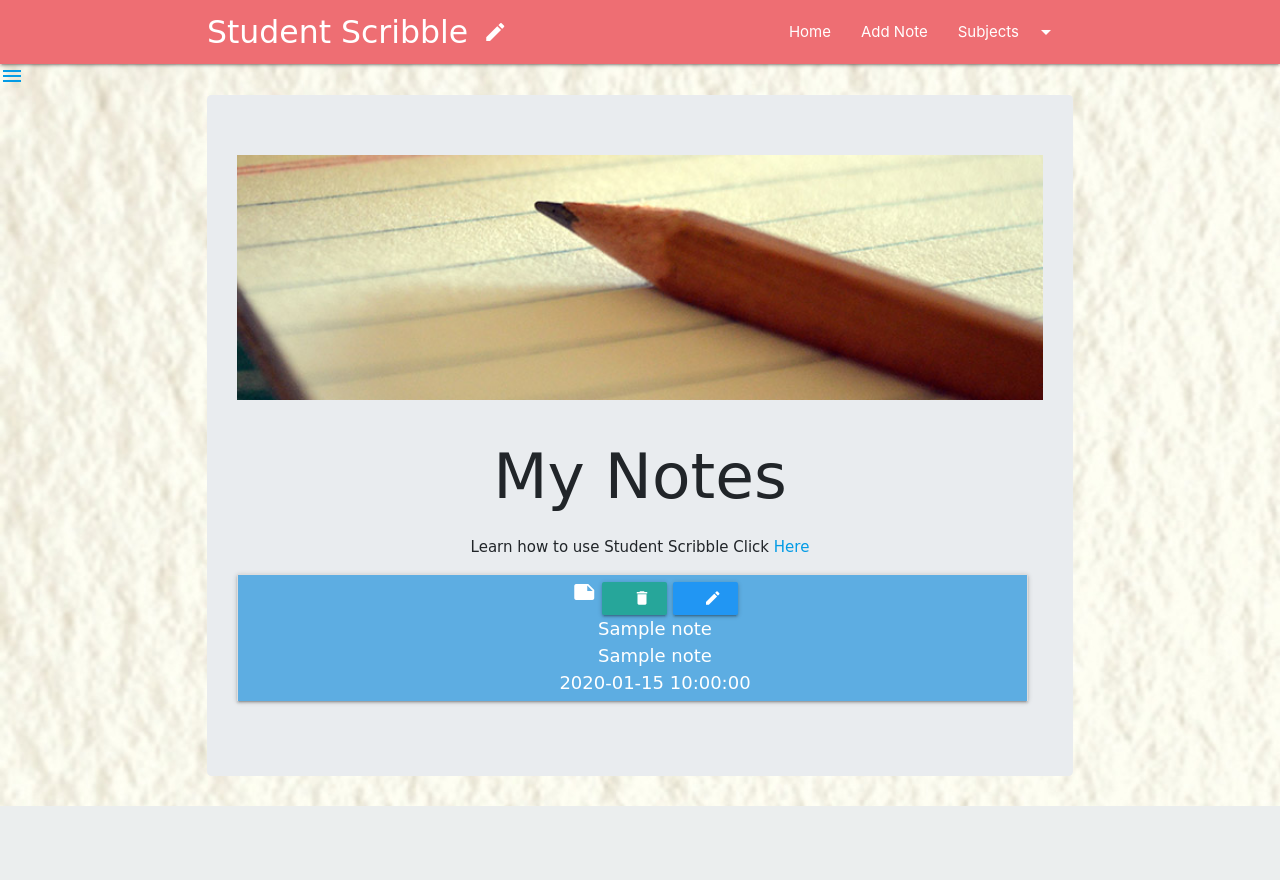
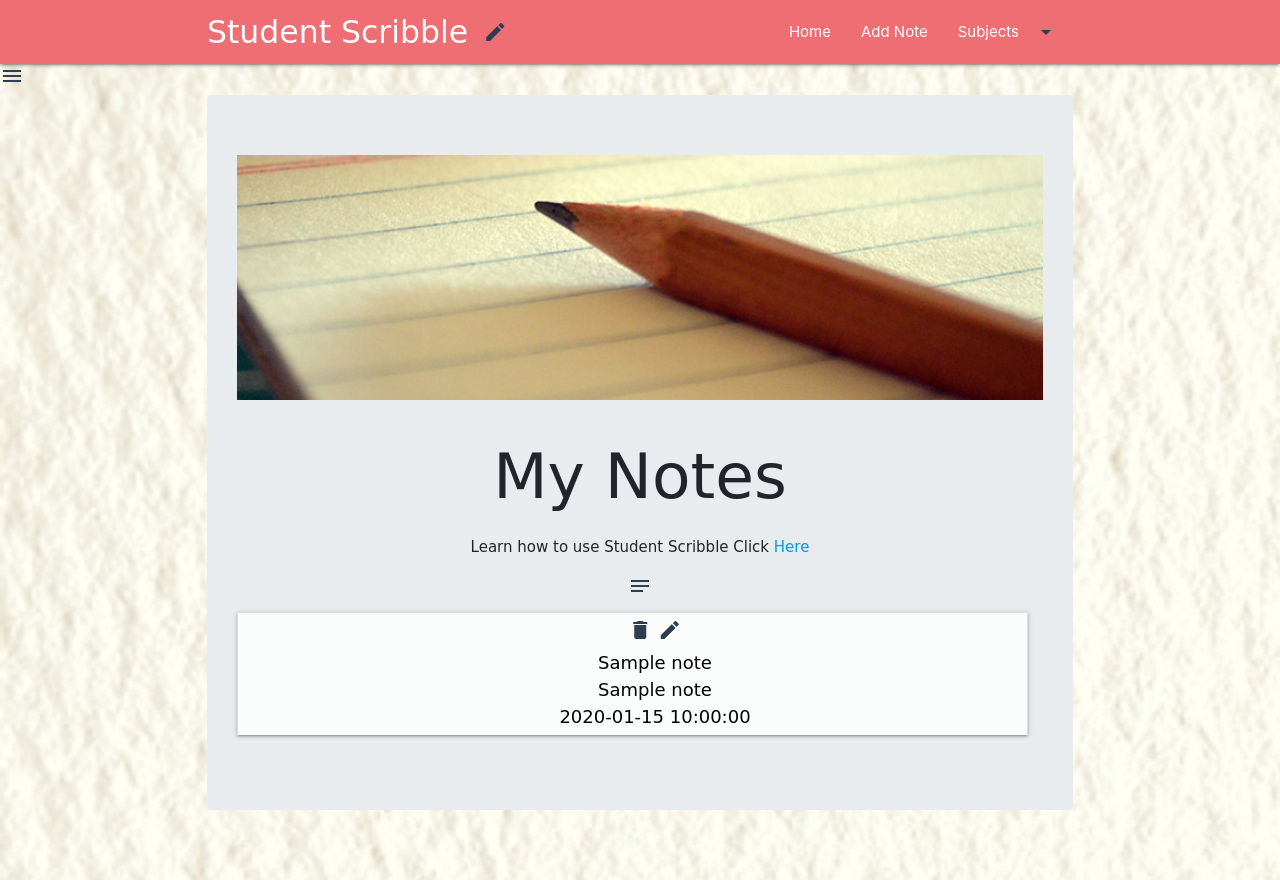
Before and after one commit to Nathanduggan/student-scribble-app, a Flask app: page / in a window 1280 px wide. Before the commit the page ends 806 px from the top, so only its background shows below. Run offline with Flask 2, Linux system fonts and the light colour scheme; a database or web service that is not in the repository returns one stand-in record (values such as "Sample title"); some libraries are stand-ins or nearby versions.

Commit message:
Add proper requirments

```diff
--- a/static/css/style.css
+++ b/static/css/style.css
@@ -1,7 +1,7 @@
 .collapsible {
-  background-color: #5DADE2;
+  background-color: #FBFCFC;
   text-align: center;
-  color: white;
+  color: #000;
   cursor: pointer;
   padding: 5px;
   padding-left: 50px;
@@ -36,11 +36,12 @@ strong {
 .collapsible-body {
   font-family: 'Indie Flower', cursive;
   padding: 0 10px;
+  padding-bottom: 20px;
   width: 100%;
   height: 150px;
   display: none;
   overflow: hidden;
-  background-color: #17A589;
+  background-color: #E57373;
 }
 
 .header {
@@ -86,9 +87,6 @@ strong {
   font-family: 'Modak', cursive;
 }
 
-.btn {
-  background-color: red;
-}
 
 input[type=text], input[type=password] {
   width: 20%;
@@ -98,8 +96,8 @@ input[type=text], input[type=password] {
   box-sizing: border-box;
 }
 
-button {
-  background-color: #4CAF50;
+button .btn {
+  background-color: #000;
   color: white;
   padding: 14px 20px;
   margin: 8px 0;
@@ -133,3 +131,11 @@ span.psw {
 img {
   text-align: center;
 }
+
+section {
+  padding-bottom: 40px;
+}
+
+i {
+  color: #2C3E50;
+}
--- a/templates/addnotes.html
+++ b/templates/addnotes.html
@@ -54,7 +54,7 @@
 
 
  <div class="row">
-            <button class="btn waves-effect waves-light" type="submit" name="action">Add Note
+            <button class="btn waves-effect waves-light" type="submit" name="action"><p>Add Note</p>
                 <i class="material-icons right">playlist_add</i>
              </button>
         </div>
--- a/templates/login.html
+++ b/templates/login.html
@@ -33,6 +33,7 @@
 
 
     <div class="bg container">
+
 
       <h1>Please login</h1>
       <br>
--- a/templates/notes.html
+++ b/templates/notes.html
@@ -2,11 +2,14 @@
 {% block content %}
 
 
-   <div class=" jumbotron text-center">
+   <section>
+     <div class=" jumbotron text-center">
 
             <img src="{{url_for('static',filename='img/notpad-pencil.jpg')}}" width="100%" height="50%">
+
   <h1>My Notes</h1>
   <p>Learn how to use Student Scribble Click <a href="{{url_for('about')}}">Here</a></p>
+  <i class="material-icons">notes</i>
 
 
 
@@ -19,9 +22,8 @@
       <div class="collapsible">
 
         <div class="col s3">
-          <i class="material-icons">note</i>
-          <a href="{{url_for('delete_task', note_id=note._id)}}" class="waves-effect waves-light btn-small"><i class="material-icons right">delete</i></a>
-          <a href="{{url_for('edit_task', note_id=note._id)}}" class="waves-effect waves-light btn-small blue"><i class="material-icons right">edit</i></a>
+          <a href="{{url_for('delete_task', note_id=note._id)}}"></a><i class="material-icons center">delete</i></a>
+          <a href="{{url_for('edit_task', note_id=note._id)}}"></a><i class="material-icons center">edit</i></a>
         </div>
 
 
@@ -39,6 +41,7 @@
 
   </ul>
 
+   </section>
 
 
 {% endblock %}
--- a/templates/subjects.html
+++ b/templates/subjects.html
@@ -14,8 +14,8 @@
         <div class="collapsible-header">
            <li>
             <div class="collapsible-header">
-                <a href="{{url_for('delete_subject', subject_id =subject._id)}}" class="waves-effect waves-light btn btn_small"><i class="material-icons right">delete</i>del</a>Del</a>
-                <a href="{{url_for('edit_subject', subject_id =subject._id)}}" class="waves-effect waves-light btn btn_small blue"><i class="material-icons right">edit</i>edit</a>Edit</a>
+                <a href="{{url_for('delete_subject', subject_id =subject._id)}}"><i class="material-icons center">delete</i></a></a>
+                <a href="{{url_for('edit_subject', subject_id =subject._id)}}"><i class="material-icons center">edit</i></a></a>
 
                 <div class="name task_header">
                     <strong>{{subject.subject_name}}</strong>
```
Also changed, not shown: requirements.txt (+17 -3 lines), README.md.
